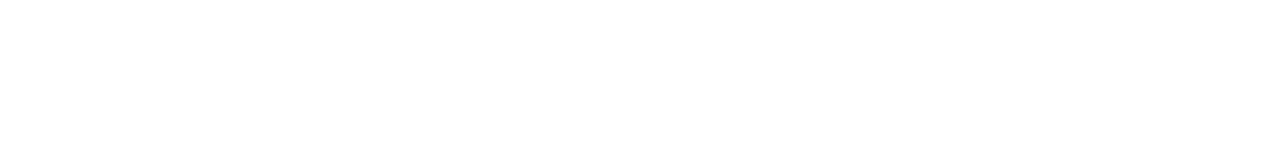
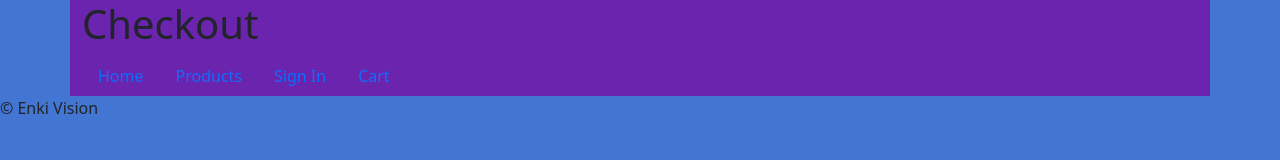
Before and after one commit to enkiision/enkiproductsite, a plain HTML site: page checkout.html in a window 1280 px wide. Drawn offline with Linux system fonts and the light colour scheme.

Commit message:
10.2updatet1

```diff
--- a/checkout.html
+++ b/checkout.html
@@ -4,8 +4,28 @@
     <meta charset="UTF-8">
     <meta name="viewport" content="width=device-width, initial-scale=1.0">
     <title>Checkout</title>
+    <link rel="stylesheet" href="css/bootstrap.css">
+    <link rel="stylesheet" href="css/custom.css">
+    <link rel="stylesheet" href="css/header.css">
 </head>
 <body>
-
+    <header class="container">
+        <h1>Checkout</h1>
+        <ul class="nav">
+            <li class="nav-item">
+              <a class="nav-link active" aria-current="page" href="#">Home</a>
+            </li>
+            <li class="nav-item">
+              <a class="nav-link" href="#">Products</a>
+            </li>
+            <li class="nav-item">
+              <a class="nav-link" href="#">Sign In</a>
+            </li>
+            <li class="nav-item">
+              <a class="nav-link" href="#">Cart</a>
+            </li>
+          </ul>
+    </header>
+    <footer>&copy; Enki Vision</footer>
 </body>
 </html>
```
Also changed, not shown: productpage.html (+21 -1 lines), userregistrationpage.html (+21 -1 lines).
